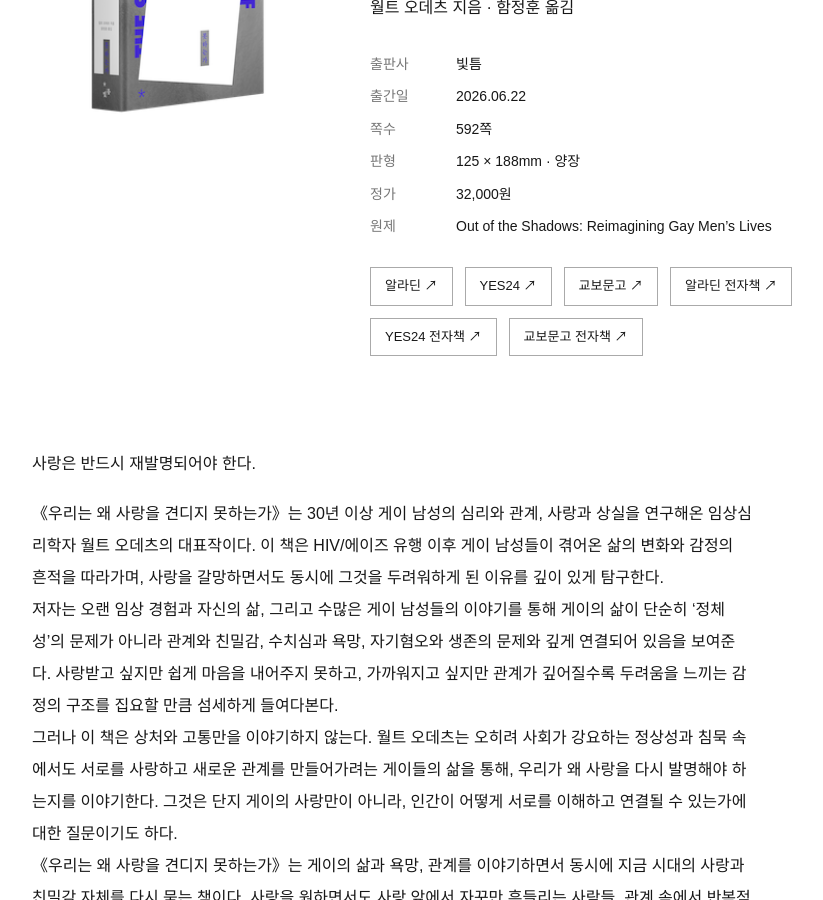
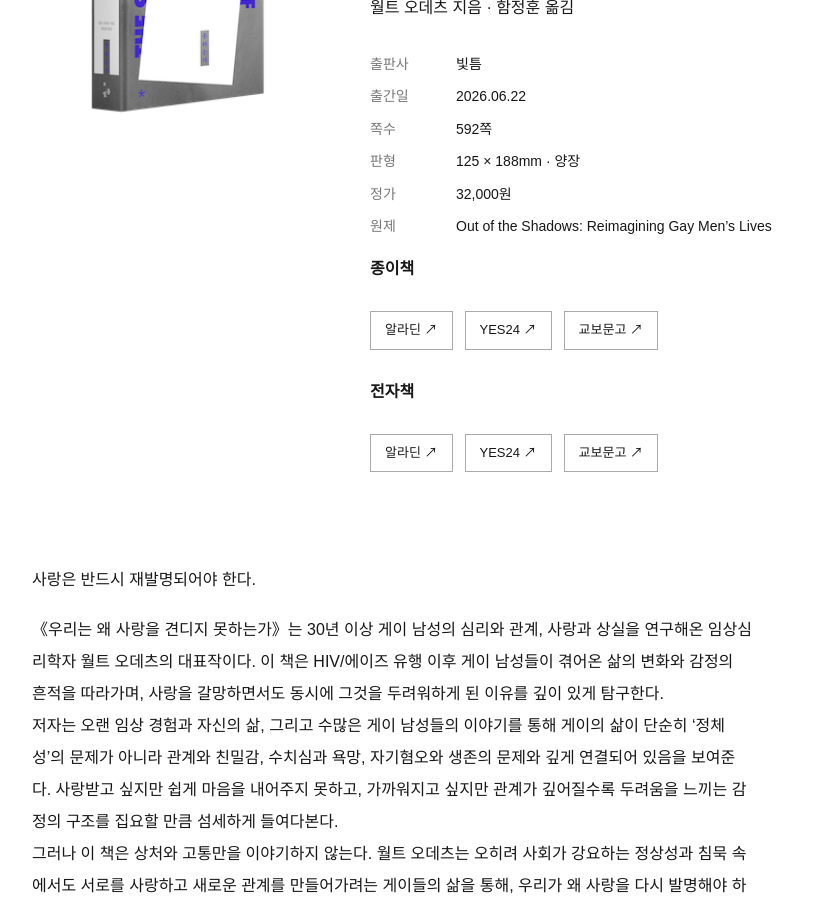
Before and after one commit to vitteum/vitteum.github.io, a Jekyll site: the page built from _books/out-of-the-shadows.md, in a window 1280 px wide and 900 px high, scrolled down 436 px. Shown: the whole window, without its empty margins (198-1021 px from the left). Built offline with Jekyll 4.4.1, drawn with Linux system fonts in a browser that asks for light colours.

Commit message:
Update _layouts/book.html (via Pages CMS)

```diff
--- a/_layouts/book.html
+++ b/_layouts/book.html
@@ -81,51 +81,45 @@ layout: default
 
       </dl>
 
-      <div class="purchase">
+      {% assign purchase_stores = '알라딘,YES24,교보문고' | split: ',' %}
 
-        {% if page.aladin %}
-          <a href="{{ page.aladin }}" target="_blank" rel="noopener noreferrer">
-            알라딘 ↗
-          </a>
-        {% endif %}
+      {% assign purchase_keys = 'aladin,yes24,kyobo' | split: ',' %}
+      {% capture purchase_links %}
+        {% for key in purchase_keys %}
+          {% assign purchase_url = page[key] | strip %}
+          {% assign scheme = purchase_url | slice: 0, 8 %}
+          {% assign http_scheme = purchase_url | slice: 0, 7 %}
+          {% if scheme == 'https://' or http_scheme == 'http://' %}
+            <a href="{{ purchase_url | escape }}" target="_blank" rel="noopener noreferrer">{{ purchase_stores[forloop.index0] }} ↗</a>
+          {% endif %}
+        {% endfor %}
+      {% endcapture %}
+      {% assign purchase_links = purchase_links | strip %}
+      {% if purchase_links != empty %}
+        <div role="group" aria-labelledby="purchase-print">
+          <p id="purchase-print"><strong>종이책</strong></p>
+          <div class="purchase">{{ purchase_links }}</div>
+        </div>
+      {% endif %}
 
-        {% if page.yes24 %}
-          <a href="{{ page.yes24 }}" target="_blank" rel="noopener noreferrer">
-            YES24 ↗
-          </a>
-        {% endif %}
-
-        {% if page.kyobo %}
-          <a href="{{ page.kyobo }}" target="_blank" rel="noopener noreferrer">
-            교보문고 ↗
-          </a>
-        {% endif %}
-
-        {% assign ebook_url = page.ebook_aladin | strip %}
-        {% assign ebook_scheme = ebook_url | slice: 0, 8 %}
-        {% if ebook_scheme == 'https://' %}
-          <a href="{{ ebook_url | escape }}" target="_blank" rel="noopener noreferrer">
-            알라딘 전자책 ↗
-          </a>
-        {% endif %}
-
-        {% assign ebook_url = page.ebook_yes24 | strip %}
-        {% assign ebook_scheme = ebook_url | slice: 0, 8 %}
-        {% if ebook_scheme == 'https://' %}
-          <a href="{{ ebook_url | escape }}" target="_blank" rel="noopener noreferrer">
-            YES24 전자책 ↗
-          </a>
-        {% endif %}
-
-        {% assign ebook_url = page.ebook_kyobo | strip %}
-        {% assign ebook_scheme = ebook_url | slice: 0, 8 %}
-        {% if ebook_scheme == 'https://' %}
-          <a href="{{ ebook_url | escape }}" target="_blank" rel="noopener noreferrer">
-            교보문고 전자책 ↗
-          </a>
-        {% endif %}
-
-      </div>
+      {% assign purchase_keys = 'ebook_aladin,ebook_yes24,ebook_kyobo' | split: ',' %}
+      {% capture purchase_links %}
+        {% for key in purchase_keys %}
+          {% assign purchase_url = page[key] | strip %}
+          {% assign scheme = purchase_url | slice: 0, 8 %}
+          {% assign http_scheme = purchase_url | slice: 0, 7 %}
+          {% if scheme == 'https://' or http_scheme == 'http://' %}
+            <a href="{{ purchase_url | escape }}" target="_blank" rel="noopener noreferrer">{{ purchase_stores[forloop.index0] }} ↗</a>
+          {% endif %}
+        {% endfor %}
+      {% endcapture %}
+      {% assign purchase_links = purchase_links | strip %}
+      {% if purchase_links != empty %}
+        <div role="group" aria-labelledby="purchase-ebook">
+          <p id="purchase-ebook"><strong>전자책</strong></p>
+          <div class="purchase">{{ purchase_links }}</div>
+        </div>
+      {% endif %}
 
     </div>
 
```
